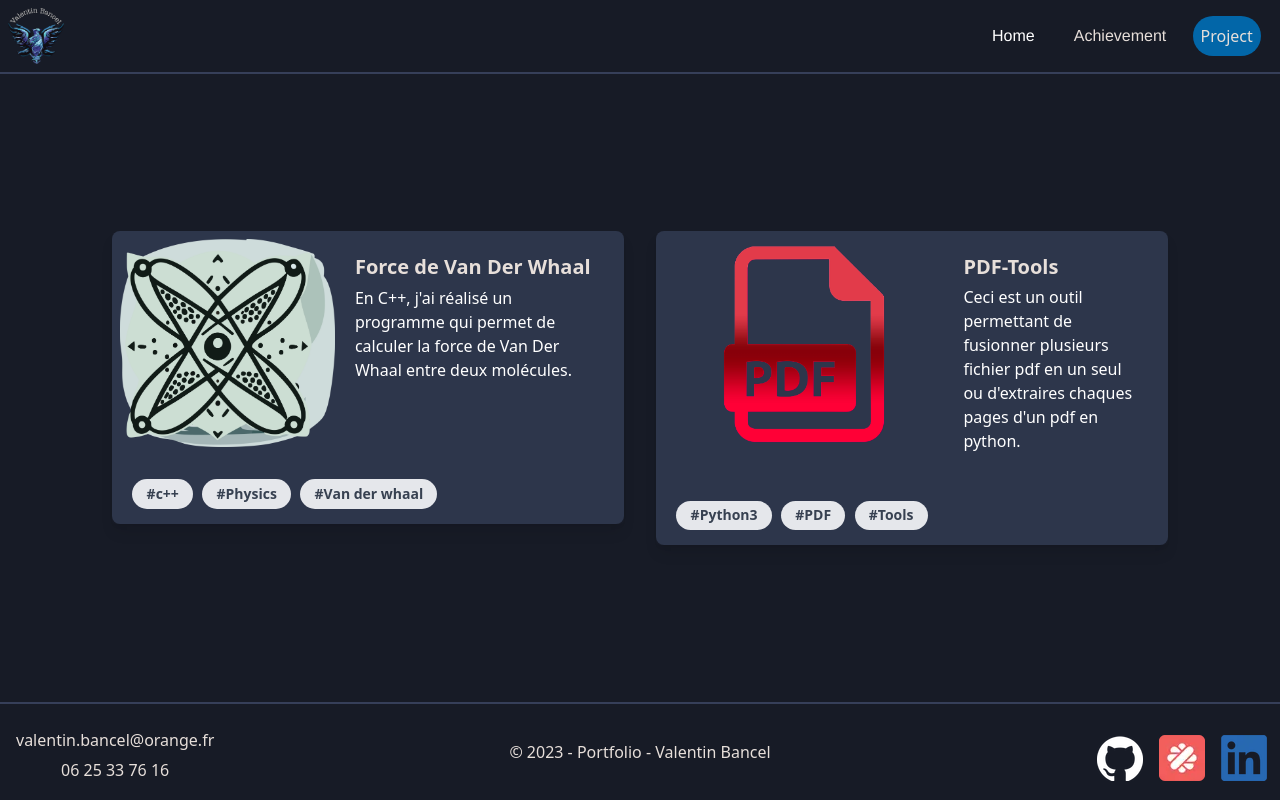
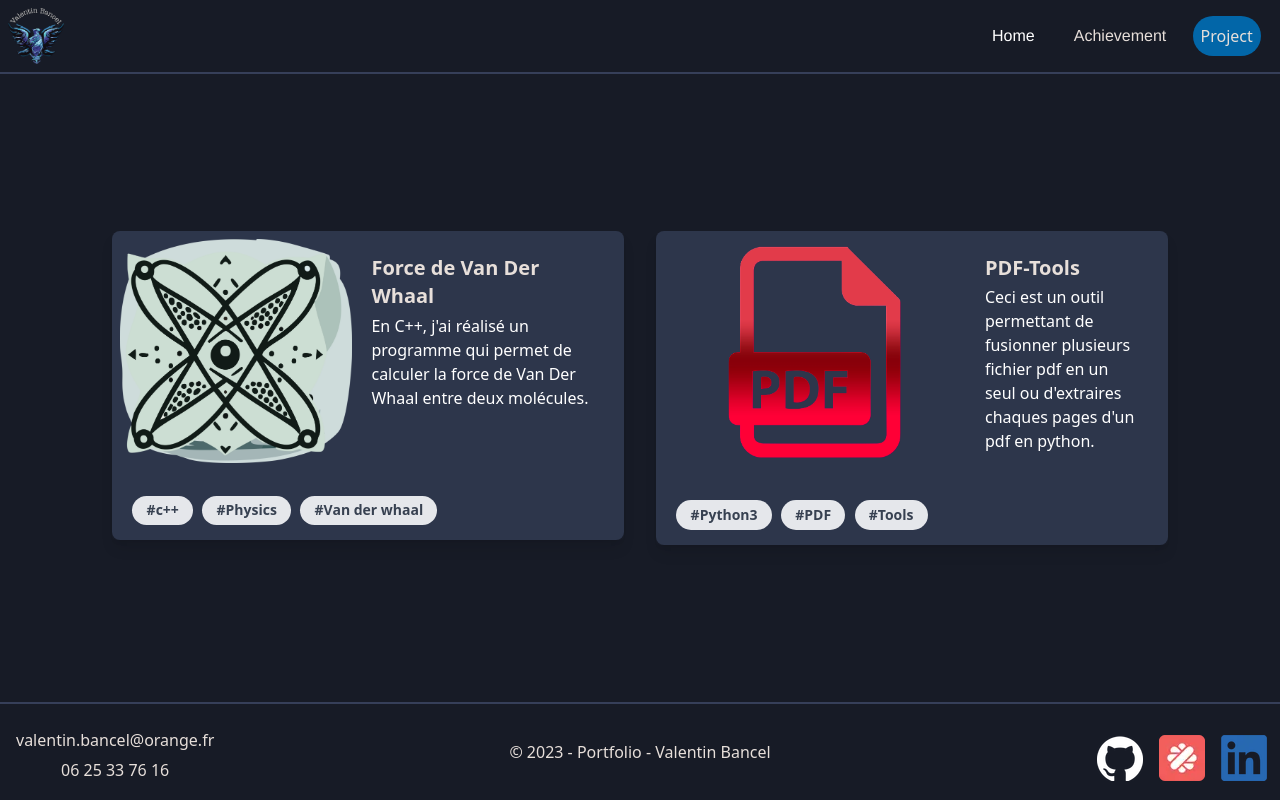
Before and after one commit to ValentinBancel/ValentinBancel-portefolio, an Angular app: page /project in a window 1280 px wide. Built offline with nearby package versions, Linux system fonts and the light colour scheme.

Commit message:
fix picture size in project card

```diff
--- a/src/app/component/component-project-card/component-project-card.component.html
+++ b/src/app/component/component-project-card/component-project-card.component.html
@@ -9,7 +9,7 @@
         <a [href]="project.link" target="_blank">
             <div class="rounded overflow-hidden shadow-lg mx-auto">
                 <div class="flex m-2">
-                    <img class="flex justify-center items-center w-auto h-52" src="{{project.image}}" alt="project_picture">
+                    <img class="flex justify-center items-center w-auto max-h-40 sm:max-h-56" src="{{project.image}}" alt="project_picture">
                     <div class="px-[4%] py-[3%]">
                         <div class="font-bold text-xl mb-[2%]">{{project.title}}</div>
                         <p class="text-white text-base">{{project.description}}</p>
```
